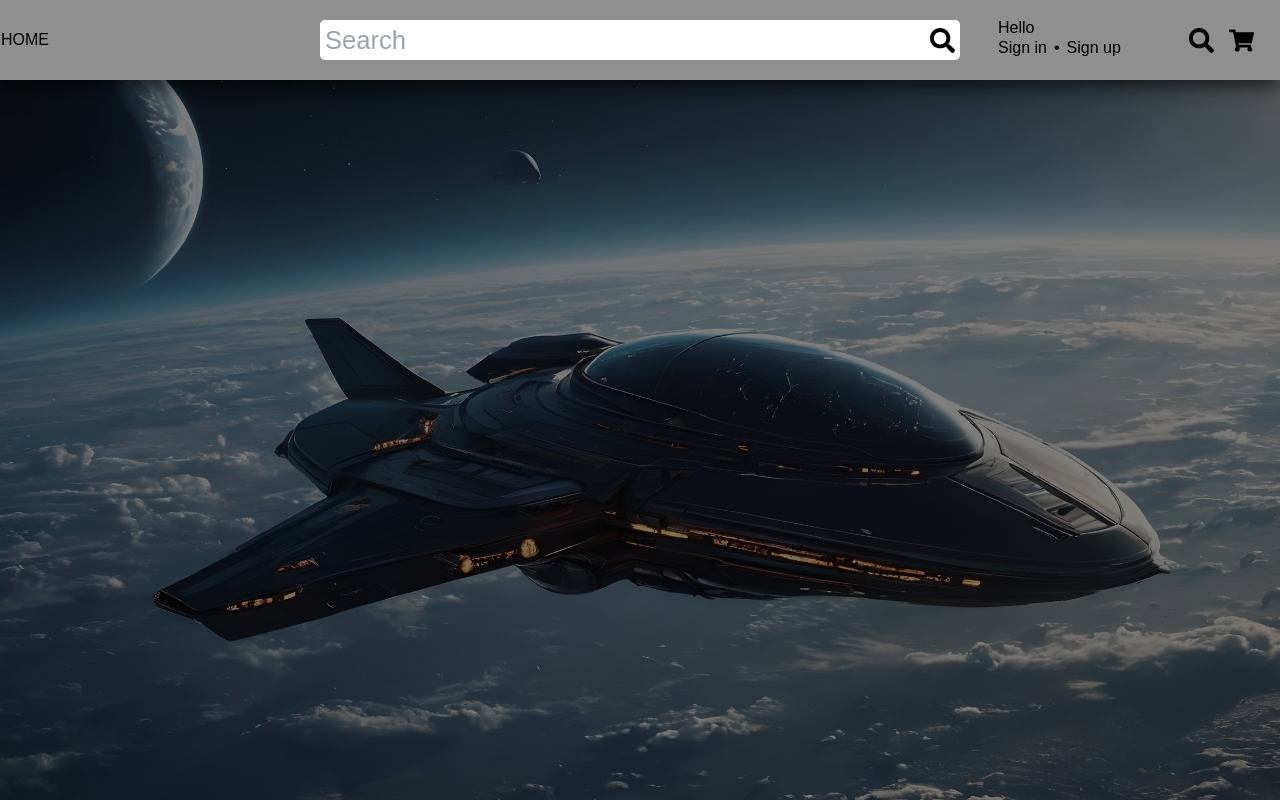
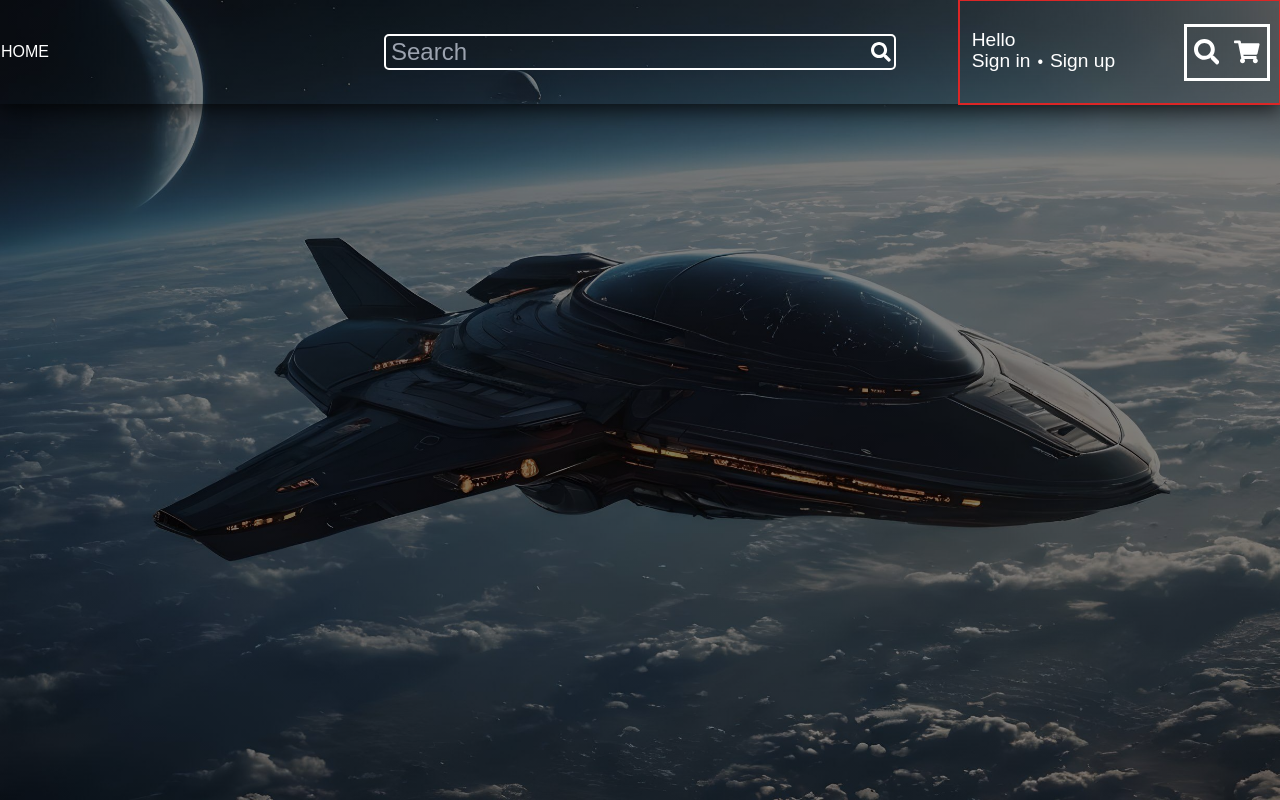
Before and after one commit to R-uan/ecommerce-frontend, a Next.js app: page / in a window 1280 px wide. Both pictures are taken after a click on the element 1201 px from the left and 40 px from the top of the page. Shown: the top 800 px of the page. Built offline with nearby package versions, Linux system fonts and the light colour scheme; grey boxes are pictures that could not be loaded; a web font is replaced by a local one.

Commit message:
I am once again tweaking the header

```diff
--- a/src/app/components/Header/Header.tsx
+++ b/src/app/components/Header/Header.tsx
@@ -1,22 +1,58 @@
 "use client";
 import { store } from "@/redux/store";
 import Link from "next/link";
+import { useRouter } from "next/navigation";
+import { useState } from "react";
+import { FaSearch } from "react-icons/fa";
 import { Provider } from "react-redux";
 import HeaderOptions from "./HeaderOptions";
 import ProductCart from "./ProductCart";
-import SearchProduct from "./SearchProduct";
 import User from "./User";
 
-export default function Header() {
+export default function Header({ transparent = false, color = "black", absolute = false }: { transparent?: boolean; color?: string; absolute?: boolean }) {
+	const [isOpen, setIsOpen] = useState(false);
+	const router = useRouter();
+
+	async function HandleSubmit(event: React.FormEvent<HTMLFormElement>) {
+		event.preventDefault();
+		const input = event.target as HTMLFormElement;
+		const value = (input.elements.namedItem("name") as HTMLInputElement).value;
+		const format = value.split(" ").join("_");
+		router.push(`/catalog?name=${format}`);
+	}
+
 	return (
 		<Provider store={store}>
-			<header className="bg-[#eeeeee] z-[101] justify-between items-center relative flex h-[10vh] w-full shadow-[0px_5px_20px_0px_rgba(0,0,0,0.75)] p-px text-all-black">
+			<header
+				style={{ backgroundColor: transparent ? "transparent" : "#eeeeee", position: absolute ? "absolute" : "relative" }}
+				className={`z-[101] top-0 justify-between items-center relative flex h-[13vh] w-full shadow-[0px_5px_20px_0px_rgba(0,0,0,0.75)] p-px text-all-${color}`}>
 				<Link href={"/"}>HOME</Link>
-				<HeaderOptions />
-				<div className="h-full items-center w-[20vw] justify-between flex gap-[15px] mr-[25px]">
+				{isOpen ? null : <HeaderOptions transparent />}
+				<div className="h-full items-center outline outline-2 outline-red-600 w-[25%] justify-around flex gap-[15px]">
 					<User />
-					<div className="flex gap-[15px]">
-						<SearchProduct />
+					<div className="flex gap-[15px] outline w-[25%] h-[50%] justify-center items-center">
+						<div className="h-fit flex items-center" onClick={() => setIsOpen(!isOpen)}>
+							<button onClick={() => setIsOpen(!isOpen)}>
+								<FaSearch className="text-[2vw]" />
+							</button>
+						</div>
+						{!isOpen ? null : (
+							<div className="flex justify-center items-center z-0 absolute w-full overflow-auto h-full right-0 top-0">
+								<form className="z-[1] flex items-center w-[40%] h-[50%] relative" method="get" onSubmit={HandleSubmit}>
+									<input
+										style={{ backgroundColor: transparent ? "transparent" : "#050A0E", color: "white" }}
+										className="z-[5] text-[clamp(1.5rem,1.75vw,1.75vw)] leading-[clamp(1.5rem,1.75vw,1.75vw)] w-full h-[70%] pl-[5px] pr-[45px] rounded-[5px] border-[2px] border-white border-solid"
+										name="name"
+										type="text"
+										placeholder="Search"
+									/>
+									<button className="z-[5] right-[5px] absolute" type="submit">
+										<FaSearch fill={"white"} className="text-[1.55vw]" />
+									</button>
+								</form>
+								<div className="z-[-1] absolute w-screen bg-transparent h-full right-0 top-0" onClick={() => setIsOpen(!isOpen)} />
+							</div>
+						)}
 						<ProductCart />
 					</div>
 				</div>
--- a/src/app/components/Header/HeaderOptions.tsx
+++ b/src/app/components/Header/HeaderOptions.tsx
@@ -1,22 +1,16 @@
 import styles from "./styles/header-options.module.scss";
 
-export default function HeaderOptions() {
-	const Warships = [
-		"Bombers",
-		"Capital Ships",
-		"Carriers",
-		"Destroyers",
-		"Fighters",
-		"Interceptors",
-	];
+export default function HeaderOptions({ transparent = false }: { transparent?: boolean }) {
+	const Warships = ["Bombers", "Capital Ships", "Carriers", "Destroyers", "Fighters", "Interceptors"];
 
 	const Exploration_Ships = ["Explorer Vessels", "Generational Vessels"];
+	const backgroundColor = transparent ? "transparent" : "#eeeeee";
 	return (
 		<div className={styles.menu_options}>
 			<ul>
 				<li key={"warships"}>
 					<a href="">Warships</a>
-					<ul>
+					<ul style={{ backgroundColor }}>
 						{Warships.map((ele, key) => {
 							return (
 								<li key={key}>
@@ -28,7 +22,7 @@ export default function HeaderOptions() {
 				</li>
 				<li key={"exploration_ships"}>
 					<a href="">Exploration Ships</a>
-					<ul>
+					<ul style={{ backgroundColor }}>
 						{Exploration_Ships.map((ele, key) => {
 							return (
 								<li key={key}>
--- a/src/app/components/Header/ProductCart.tsx
+++ b/src/app/components/Header/ProductCart.tsx
@@ -3,7 +3,7 @@ export default function ProductCart() {
 	return (
 		<>
 			<div>
-				<FaShoppingCart size={25} />
+				<FaShoppingCart className="text-[2vw]" />
 			</div>
 		</>
 	);
--- a/src/app/components/Header/SearchProduct.tsx
+++ /dev/null
@@ -1,50 +0,0 @@
-import { FaSearch } from "react-icons/fa";
-import React, { useState } from "react";
-import { useRouter } from "next/navigation";
-
-export default function SearchProduct() {
-	const [isOpen, setIsOpen] = useState(false);
-	const router = useRouter();
-
-	async function HandleSubmit(event: React.FormEvent<HTMLFormElement>) {
-		event.preventDefault();
-		const input = event.target as HTMLFormElement;
-		const value = (input.elements.namedItem("name") as HTMLInputElement).value;
-		const format = value.split(" ").join("_");
-		router.push(`/catalog?name=${format}`);
-	}
-
-	return (
-		<>
-			<div className="h-fit flex items-center" onClick={() => setIsOpen(!isOpen)}>
-				<button onClick={() => setIsOpen(!isOpen)}>
-					<FaSearch size={25} />
-				</button>
-			</div>
-			{!isOpen ? null : (
-				<>
-					<div className="flex justify-center items-center z-0 absolute w-screen overflow-auto h-full right-0 top-0">
-						<form
-							className="z-[1] flex items-center w-6/12 h-3/6 relative"
-							method="get"
-							onSubmit={HandleSubmit}>
-							<input
-								className="z-[5] text-[clamp(1.5rem,2vw,2vw)] w-full h-full pl-[5px] pr-[45px] rounded-[5px]"
-								name="name"
-								type="text"
-								placeholder="Search"
-							/>
-							<button className="z-[5] right-[5px] absolute" type="submit">
-								<FaSearch size={25} />
-							</button>
-						</form>
-						<div
-							className="z-[-1] absolute w-screen bg-[rgba(0,0,0,0.4)] h-full right-0 top-0"
-							onClick={() => setIsOpen(!isOpen)}
-						/>
-					</div>
-				</>
-			)}
-		</>
-	);
-}
--- a/src/app/components/Header/User.tsx
+++ b/src/app/components/Header/User.tsx
@@ -31,30 +31,31 @@ export default function User() {
 			Authentication();
 		}
 	});
+
 	return (
 		<>
-			<div className="flex flex-row items-center gap-[5px]">
+			<div className="flex flex-row items-center w-[55%] h-[80%] gap-[5px]">
 				<div className="flex flex-col">
-					<p className="text-[1.25vw] leading-[1.25vw]">Hello{!authenticated ? "" : `, ${user?.first_name}`}</p>
+					<p className="text-[1.5vw] leading-[1.5vw]">Hello{!authenticated ? "" : `, ${user?.first_name}`}</p>
 					<div className="flex gap-[7px]">
 						{!authenticated ? (
 							<>
 								<Link href={"/signin"} className="h-fit">
-									<span className="text-[1.25vw] leading-[1.25vw]">Sign in</span>
+									<span className="text-[1.5vw] leading-[1.5vw]">Sign in</span>
 								</Link>
 								<span>•</span>
 								<Link href={"/signup"} className="h-fit">
-									<span className="text-[1.25vw] leading-[1.25vw]">Sign up</span>
+									<span className="text-[1.5vw] leading-[1.5vw]">Sign up</span>
 								</Link>
 							</>
 						) : (
 							<>
 								<Link href={"/my-account"} className="h-fit">
-									<span className="text-[1.25vw] leading-[1.25vw]">My Account</span>
+									<span className="text-[1.5vw] leading-[1.5vw]">My Account</span>
 								</Link>
 								<span>•</span>
 								<button onClick={() => Logout()} className="h-fit">
-									<span className="text-[1.25vw] leading-[1.25vw]">Logout</span>
+									<span className="text-[1.5vw] leading-[1.5vw]">Logout</span>
 								</button>
 							</>
 						)}
--- a/src/app/components/Header/styles/header-options.module.scss
+++ b/src/app/components/Header/styles/header-options.module.scss
@@ -6,31 +6,36 @@ $debug: 0;
 .menu_options {
 	position: absolute;
 	top: 0;
-	bottom: 0;
 	left: 0;
 	right: 0;
+	bottom: 0;
 	margin: auto;
-	padding: 5px;
 	outline: $debug solid purple;
-	width: fit-content;
-	height: fit-content;
+	width: 40%;
+	height: 100%;
 
 	& > ul {
-		gap: 20px;
 		display: flex;
-
+		outline: $debug solid red;
+		height: 100%;
+		width: 100%;
 		& > li {
 			position: relative;
-			padding: 2px 40px 2px 40px;
+			display: flex;
+			align-items: center;
+			justify-content: center;
+			height: 100%;
+			width: 33%;
 			outline: $debug solid yellow;
-			font-size: clamp(1.5rem, 1.5vw, 1.5vw);
-			line-height: clamp(1.5rem, 1.5vw, 1.5vw);
+			font-size: 1.5vw;
+			line-height: 1.5vw;
 			transition: opacity 0.5s;
 
 			& > ul {
 				gap: 4px;
 				left: 50%;
 				top: 100%;
+				opacity: 0;
 				width: 100%;
 				display: flex;
 				overflow: hidden;
@@ -41,18 +46,18 @@ $debug: 0;
 				padding: 10px 0 10px 0;
 				flex-direction: column;
 				justify-content: center;
-				opacity: 0;
 				transition: opacity 0.5s;
 				transform: translate(-50%, 0%);
-				background-color: $color;
+				/* shadow-[0px_5px_20px_0px_rgba(0,0,0,0.75)] */
+				box-shadow: 0px 5px 20px 0px rgba(0, 0, 0, 0.75);
 
 				& > li {
 					input:hover {
 						cursor: pointer;
 					}
 					width: fit-content;
-					font-size: clamp(1rem, 1.4vw, 1.4vw);
-					line-height: clamp(1rem, 1.4vw, 1.4vw);
+					font-size: 1.5vw;
+					line-height: 1.5vw;
 				}
 			}
 
```
